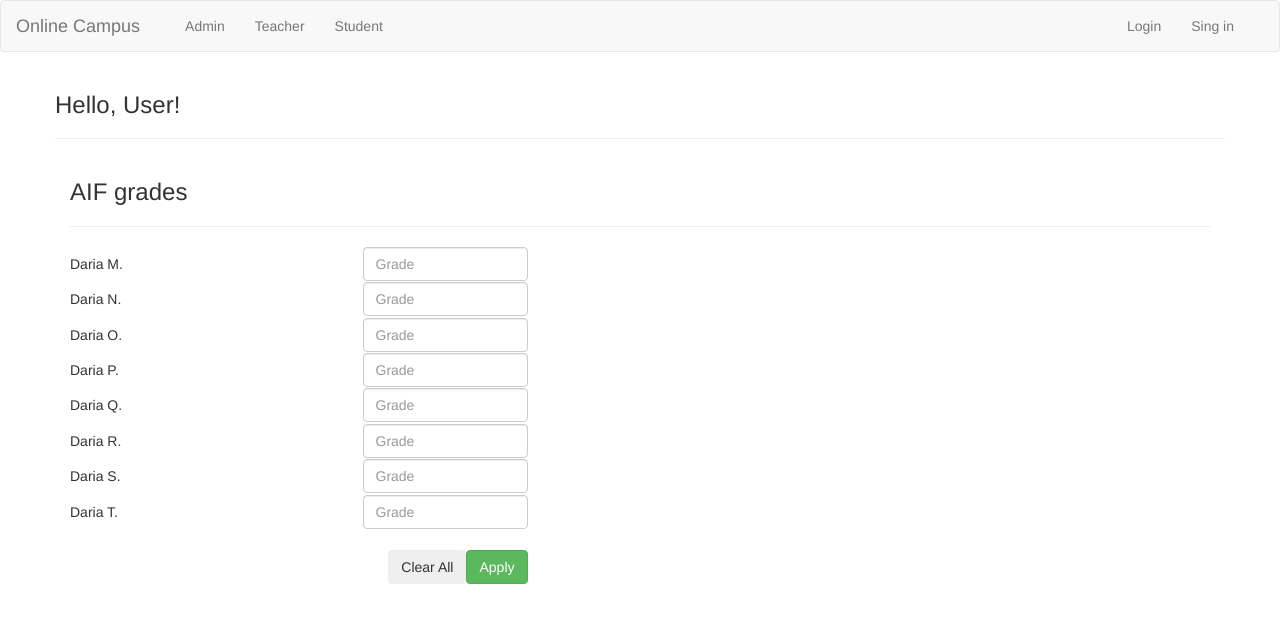
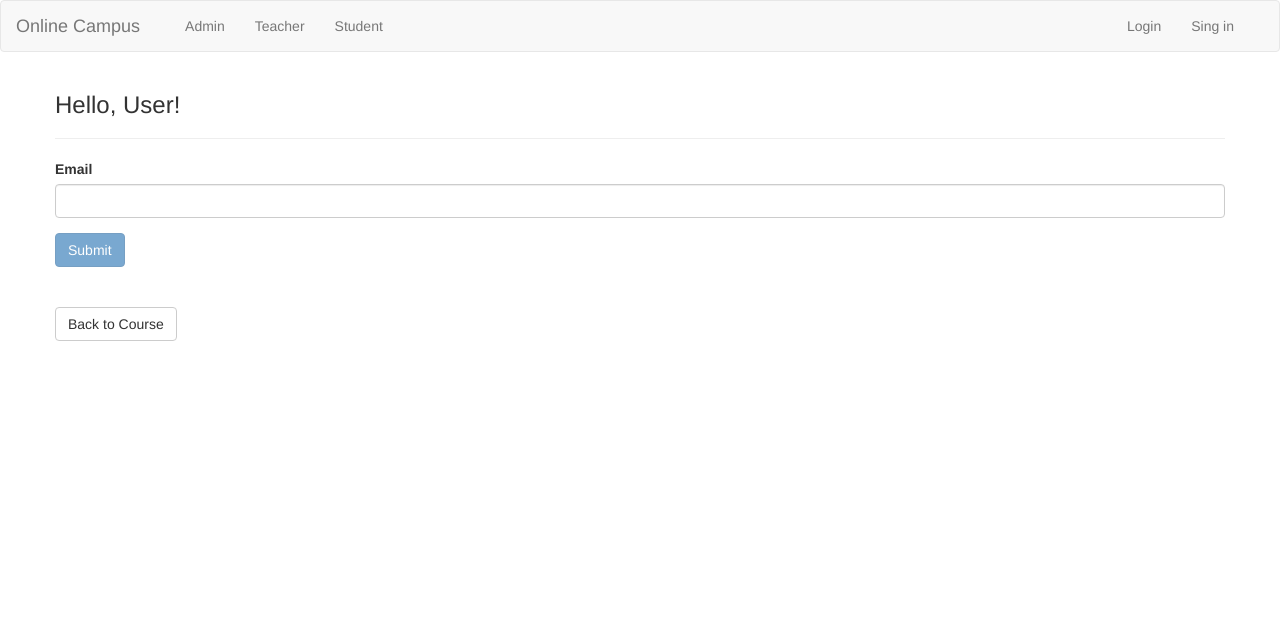
Before and after one commit to dariamuresan/online-campus, an Angular app: page /teacher-courses/1/new in a window 1280 px wide. Shown: the top 622 px of the page. Built offline with nearby package versions, Linux system fonts and the light colour scheme.

Commit message:
OC-23 Added grade edit form

```diff
--- a/src/app/app.module.ts
+++ b/src/app/app.module.ts
@@ -38,7 +38,7 @@ const appRoutes: Routes = [
     {path: '', component: TeacherCourseListComponent},
     {path: ':id', component: TeacherCourseDetailComponent},
     {path: ':id/edit', component: TeacherCoursesEditComponent},
-    {path: ':id/new', component: TeacherCoursesEditComponent}
+    {path: ':id/new', component: AddStudentToCourseComponent}
   ]},
   {path: 'admin-courses', component: AdminCoursesComponent, children: [
     {path: '', component: CourseNotSelectedComponent},
--- a/src/app/enrollment.service.ts
+++ b/src/app/enrollment.service.ts
@@ -6,6 +6,7 @@ import { Student } from "./shared/student.model";
 import { StudentService } from "./student.service";
 @Injectable({providedIn:'root'})
 export class EnrollmentService{
+
     enrollments!:Enrollment[];
 
     constructor(private studentService:StudentService, private courseService:CourseService){
@@ -35,4 +36,15 @@ export class EnrollmentService{
     getEnrollmentsInCourse(courseId:number):Enrollment[]{
         return this.enrollments.filter(enrollment => enrollment.course.id === courseId);
     }
+
+    updateGrade(student: Student, course: Course, grade: number):void{
+        const studentId = student.id;
+        const courseId = course.id;
+        for(let enrollment of this.enrollments){
+            if(enrollment.course.id == courseId && enrollment.student.id == studentId){
+                enrollment.grade = grade;
+                break;
+            }
+        }
+    }
 }
--- a/src/app/teacher-courses/add-student-to-course/add-student-to-course.component.html
+++ b/src/app/teacher-courses/add-student-to-course/add-student-to-course.component.html
@@ -2,9 +2,22 @@
     <div class="row">
         <div class="col-12">
             <div class="form-group">
-                <input type = "text" class = "form-control" formControlName = "email">
+                <label for = "email">Email</label>
+                <input type = "text" id = "email" class = "form-control" formControlName = "email">
             </div>
         </div>
     </div>
-    <button type = "submit" class = "btn btn-primary">Submit</button>
+    <div class="row">
+        <div class="col-12">
+            <button type = "submit" class = "btn btn-primary" [disabled] = "addForm.invalid">Submit</button>
+        </div>
+    </div>
+
 </form>
+
+<br><br>
+<div class="row">
+    <div class="col-12">
+        <button class = "btn btn-default" [routerLink] = "['/teacher-courses', id]">Back to Course</button>
+    </div>
+</div>
--- a/src/app/teacher-courses/teacher-courses-edit/teacher-courses-edit.component.html
+++ b/src/app/teacher-courses/teacher-courses-edit/teacher-courses-edit.component.html
@@ -2,22 +2,28 @@
     <div class="col-md-12">
       <h3>{{ course.abreviation }} grades</h3>
       <hr>
-        <form>
+        <form [formGroup] = "editForm" (ngSubmit) = "onSubmit()">
+          <div class = "row" formArrayName = "grades">
+            <div class="col-12">
                 <div
                 class="row"
-            *ngFor="let student of students">
+                [formGroupName] = "i"
+                *ngFor="let student of students; let i = index">
                   <div class="col-md-3">
                     <h5>{{ student.firstName }} {{ student.lastName }}</h5>
                   </div>
                   <div class="col-md-2">
-                <input type="number" class="form-control" placeholder="Grade">
+                    <input type="number" class="form-control" placeholder="Grade" formControlName = "grade">
                   </div>
                 </div>
+            </div>
+          </div>
+
             <br>
             <div class="row">
               <div class="col-md-5">
-                <button type="submit" class="btn btn-success pull-right">Apply</button>
-                <button type="button" class="btn btn-dark pull-right">Clear All</button>
+                <button type="submit" class="btn btn-success pull-right" [disabled] = "editForm.invalid">Apply</button>
+                <button type="button" class="btn btn-dark pull-right" (click) = "onClear()">Clear All</button>
               </div>
             </div>
         </form>
--- a/src/app/teacher-courses/teacher-courses-edit/teacher-courses-edit.component.ts
+++ b/src/app/teacher-courses/teacher-courses-edit/teacher-courses-edit.component.ts
@@ -1,6 +1,9 @@
 import { Component, OnInit } from '@angular/core';
-import { ActivatedRoute, Params } from '@angular/router';
+import { FormArray, FormControl, FormGroup, Validators } from '@angular/forms';
+import { ActivatedRoute, Params, Router } from '@angular/router';
+import { EnrollmentService } from 'src/app/enrollment.service';
 import { Course } from 'src/app/shared/course.model';
+import { Enrollment } from 'src/app/shared/enrollment.model';
 import { Student } from 'src/app/shared/student.model';
 import { TeacherCoursesService } from '../teacher-courses.service';
 
@@ -13,26 +16,79 @@ export class TeacherCoursesEditComponent implements OnInit {
   students: Student[] = [];
   course!: Course;
   id!: number;
+  editForm!:FormGroup;
+  constructor(private teacherCoursesService: TeacherCoursesService,
+              private enrollmentService: EnrollmentService,
+              private route: ActivatedRoute,
+              private router:Router) { }
 
-  constructor(private teacherCoursesService: TeacherCoursesService,
-              private route: ActivatedRoute) { }
+  private getFormArrayFromEnrollments(enrollmentsInCourse:Enrollment[]):FormArray{
+    let enrollmentsFormArray:FormArray = new FormArray([]);
+
+    for(let enrollment of enrollmentsInCourse){
+      enrollmentsFormArray.push(new FormGroup({
+        'grade':new FormControl(enrollment.grade, Validators.required)
+      }));
+    }
+    return enrollmentsFormArray;
+  }
+
+  private initStudentArray(enrollmentsInCourse:Enrollment[]):void{
+    this.students = enrollmentsInCourse.map(enrollment => enrollment.student);
+  }
+
+
+  private initForm(enrollmentsInCourse:Enrollment[]):void{
+
+    this.editForm = new FormGroup({
+      'grades': this.getFormArrayFromEnrollments(enrollmentsInCourse)
+    })
+  }
+
+  private initCourse():void{
+    let currentCourse = this.teacherCoursesService.getCourseWithId(this.id);
+    if(currentCourse != null){
+      this.course = currentCourse;
+    }
+  }
+
+  private init():void{
+    let enrollmentsInCourse = this.enrollmentService.getEnrollmentsInCourse(this.id);
+    this.initStudentArray(enrollmentsInCourse);
+    this.initForm(enrollmentsInCourse);
+    this.initCourse();
+  }
 
   ngOnInit(): void {
+    this.id = +this.route.snapshot.params['id'];
+    this.init();
     this.route.params
       .subscribe(
         (params: Params) =>
         {
           this.id = +params['id'];
-
-          let currentCourse = this.teacherCoursesService.getCourseWithId(this.id);
-          if(currentCourse != null){
-            this.course = currentCourse;
-          }
-
+          this.init();
         }
       );
-
-    this.students = this.teacherCoursesService.getStudents(); // students with course id THIS.ID
   }
 
+  getGradeControls(){
+    return (<FormArray>this.editForm.get('grades')).controls;
+  }
+
+  onClear(){
+    this.editForm.reset();
+  }
+
+  onSubmit():void{
+    if(this.editForm.valid){
+      const gradesFormArray = this.editForm.value['grades'];
+      for(let i = 0; i < gradesFormArray.length; i++){
+        let currentGrade = gradesFormArray[i].grade;
+        let currentStudent = this.students[i];
+        this.enrollmentService.updateGrade(currentStudent, this.course, currentGrade);
+      }
+      this.router.navigate(['/teacher-courses', this.id]);
+    }
+  }
 }
```
Lines whose indentation alone changed are shown as unchanged.
